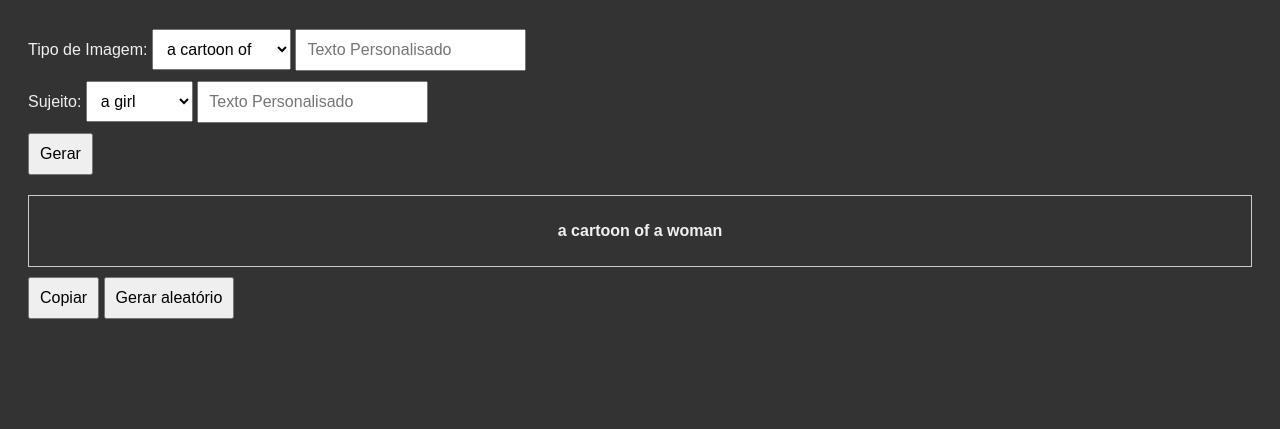
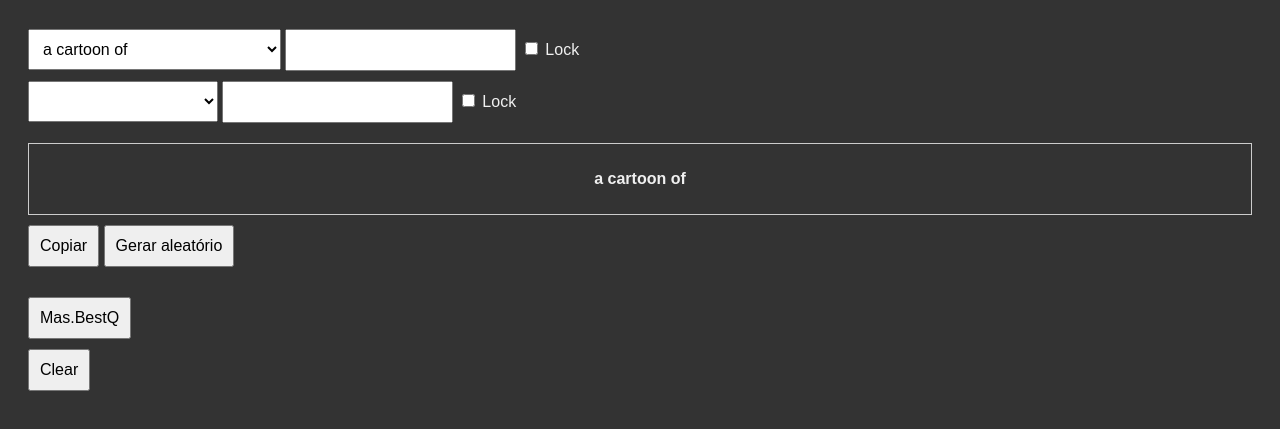
Before and after one commit to RedKyPT/PromptGen, a plain HTML site: page index.html in a window 1280 px wide. Both pictures are taken after a click on the button "Gerar aleatório". Shown: the part 89-518 px from the top of the page. Drawn offline with Linux system fonts and the light colour scheme.

Commit message:
Add files via upload

```diff
--- a/index.html
+++ b/index.html
@@ -34,73 +34,108 @@
 </head>
 <body>
 	<h1>Gerador de Prompts</h1>
-
     <div>
-        <label for="tipoDeImagem">Tipo de Imagem:</label>
     <select id="tipoDeImagem">
+        <option value="">Selecione um tipo de imagem</option>
         <option value="a cartoon of">a cartoon of</option>
         <option value="a depiction of">a depiction of</option>
         <option value="a drawing of">a drawing of</option>
         <option value="a figure of">a figure of</option>
         <option value="a headshot of">a headshot of</option>
     </select>
-        <input type="text" id="tipoDeImagemPersonalizado" placeholder="Texto Personalisado" />
+    <input type="text" id="tipoDeImagemPersonalizado" oninput="resetSelection('tipoDeImagem')">
+    <input type="checkbox" onclick="toggleLock('tipoDeImagem')"> Lock
 	</div>
-
 	<div>
-        <label for="sujeito">Sujeito:</label>
     <select id="sujeito">
+        <option value="">Selecione um sujeito</option>
         <option value="a girl">a girl</option>
         <option value="a boy">a boy</option>
         <option value="a man">a man</option>
         <option value="a woman">a woman</option>
     </select>
-        <input type="text" id="sujeitoPersonalizado" placeholder="Texto Personalisado" />
+    <input type="text" id="sujeitoPersonalizado" oninput="resetSelection('sujeito')">
+    <input type="checkbox" onclick="toggleLock('sujeito')"> Lock
 	</div>
-
-    <button onclick="gerarPrompt()">Gerar</button>
 
     <div id="resultado"></div>
     <button onclick="copiarPrompt()">Copiar</button>
-	<button onclick="gerarPromptAleatoria()">Gerar aleatório</button>
+    <button onclick="gerarAleatorio()">Gerar aleatório</button>
+    <div style="margin-top: 20px;">
+        <button onclick="toggleQuality()">Mas.BestQ</button>
+    </div>
+	<button onclick="clearPrompt()">Clear</button>
 
 <script>
+    var qualityEnabled = false;
+    var selecoes = ["tipoDeImagem", "sujeito"];
+    var locks = {};
+
+	window.onload = function() {
+		gerarPrompt();
+		for (var i = 0; i < selecoes.length; i++) {
+			var id = selecoes[i];
+			document.getElementById(id).addEventListener('change', gerarPrompt);
+		}
+	}
+
     function gerarPrompt() {
         var tipoDeImagem = document.getElementById("tipoDeImagemPersonalizado").value || document.getElementById("tipoDeImagem").value;
         var sujeito = document.getElementById("sujeitoPersonalizado").value || document.getElementById("sujeito").value;
 
         var prompt = tipoDeImagem + " " + sujeito;
 
+        if (qualityEnabled) {
+            prompt = "masterpiece, best quality, " + prompt;
+        }
+
         document.getElementById("resultado").innerHTML = prompt;
     }
 
     function copiarPrompt() {
-            var promptText = document.getElementById("resultado").innerText;
-
-            var tempElement = document.createElement('textarea');
-            tempElement.value = promptText;
-            document.body.appendChild(tempElement);
-            tempElement.select();
-            document.execCommand('copy');
-            document.body.removeChild(tempElement);
-
-            alert("Prompt copiada: " + promptText);
+        var textArea = document.createElement("textarea");
+        textArea.value = document.getElementById("resultado").textContent;
+        document.body.appendChild(textArea);
+        textArea.select();
+        document.execCommand("Copy");
+        textArea.remove();
     }
-		function gerarPromptAleatoria() {
-			if (document.getElementById("tipoDeImagemPersonalizado").value || document.getElementById("sujeitoPersonalizado").value) {
-				alert("Por favor, limpe os campos de texto personalizados antes de gerar uma prompt aleatória.");
-				return;
+	function gerarAleatorio() {
+		for (var i = 0; i < selecoes.length; i++) {
+			var id = selecoes[i];
+			if (!locks[id]) {
+				document.getElementById(id).selectedIndex = Math.floor(Math.random() * 5) + 1;
+			}
+		}
+		gerarPrompt();
+	}
+    function toggleQuality() {
+        qualityEnabled = !qualityEnabled;
+        gerarPrompt();
     }
 
-			var tipoDeImagemOptions = document.getElementById("tipoDeImagem").options;
-			var sujeitoOptions = document.getElementById("sujeito").options;
-
-			var randomTipoDeImagem = tipoDeImagemOptions[Math.floor(Math.random() * tipoDeImagemOptions.length)].value;
-			var randomSujeito = sujeitoOptions[Math.floor(Math.random() * sujeitoOptions.length)].value;
-
-			var prompt = randomTipoDeImagem + " " + randomSujeito;
-
-			document.getElementById("resultado").innerHTML = prompt;
+    function resetSelection(id) {
+        document.getElementById(id).selectedIndex = 0;
     }
 
+    function toggleLock(id) {
+        locks[id] = !locks[id];
+    }
+
+	function clearPrompt() {
+		document.getElementById("resultado").innerHTML = "";
+		for (var i = 0; i < selecoes.length; i++) {
+			var id = selecoes[i];
+			document.getElementById(id).selectedIndex = 0;
+			document.getElementById(id + "Personalizado").value = "";
+		}
+	}
+    // Chamar gerarPrompt() quando a página é carregada
+	window.onload = function() {
+		gerarPrompt();
+		for (var i = 0; i < selecoes.length; i++) {
+			var id = selecoes[i];
+			document.getElementById(id).addEventListener('change', gerarPrompt);
+		}
+	}
 </script>
```
Lines whose indentation alone changed are shown as unchanged.
